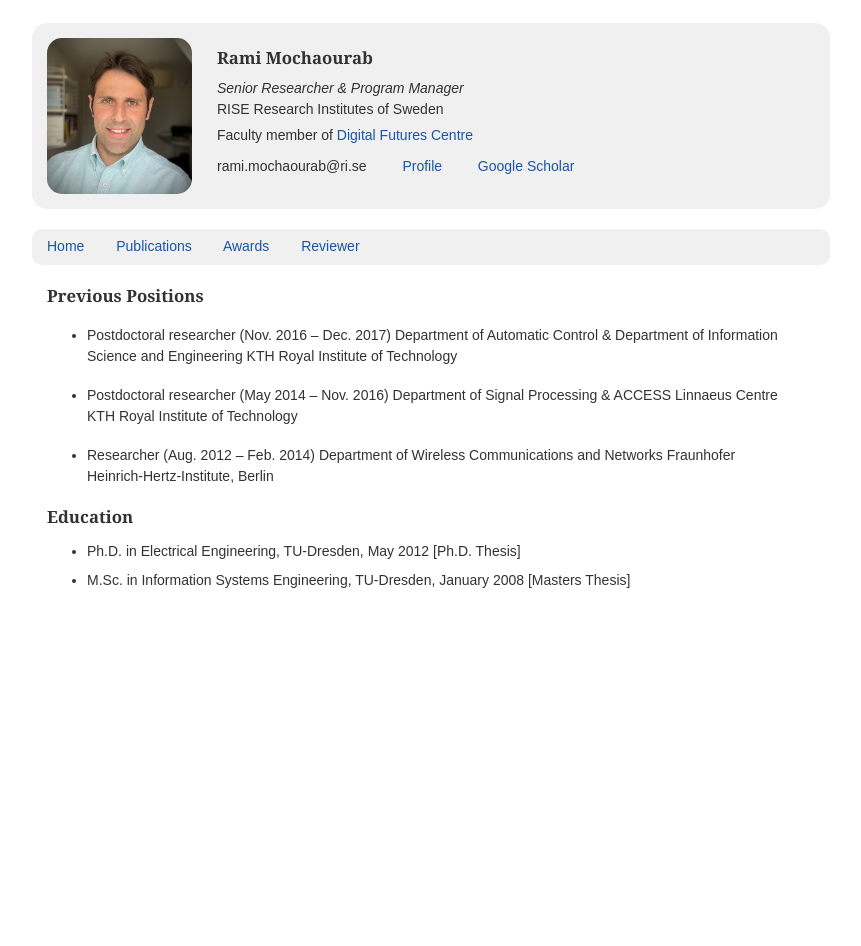
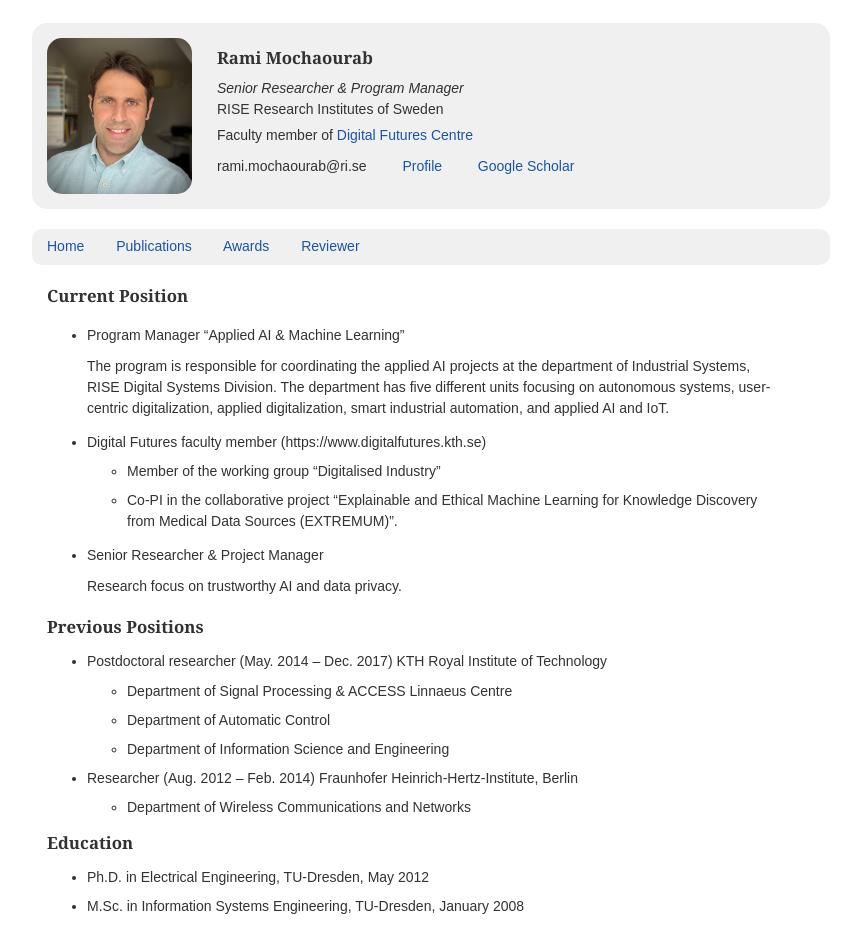
Before and after one commit to rami-mochaourab/rami-mochaourab.github.io, a Jekyll site: the page built from index.md, in a window 1280 px wide. Shown: the whole page, without its empty margins (224-1085 px from the left). Built offline with Jekyll 4.4.1, drawn with Linux system fonts in a browser that asks for light colours; before the commit the page ends 900 px from its top, so only the background shows below that.

Commit message:
update position

```diff
--- a/index.md
+++ b/index.md
@@ -2,15 +2,29 @@
 layout: default
 title: Home
 ---
+### Current Position
+
+* Program Manager "Applied AI & Machine Learning"
+
+	The program is responsible for coordinating the applied AI projects at the department of Industrial Systems, RISE Digital Systems Division. The department has five different units focusing on autonomous systems, user-centric digitalization, applied digitalization, smart industrial automation, and applied AI and IoT.
+
+* Digital Futures faculty member (https://www.digitalfutures.kth.se)
+	* Member of the working group "Digitalised Industry"
+	* Co-PI in the collaborative project "Explainable and Ethical Machine Learning for Knowledge Discovery from Medical Data Sources (EXTREMUM)".
+
+* Senior Researcher & Project Manager
+
+	Research focus on trustworthy AI and data privacy.
 
 ### Previous Positions
 
-* Postdoctoral researcher (Nov. 2016 – Dec. 2017) Department of Automatic Control & Department of Information Science and Engineering KTH Royal Institute of Technology
-
-* Postdoctoral researcher (May 2014 – Nov. 2016) Department of Signal Processing & ACCESS Linnaeus Centre KTH Royal Institute of Technology
-
-* Researcher (Aug. 2012 – Feb. 2014) Department of Wireless Communications and Networks Fraunhofer Heinrich-Hertz-Institute, Berlin
+* Postdoctoral researcher (May. 2014 – Dec. 2017) KTH Royal Institute of Technology
+	* Department of Signal Processing & ACCESS Linnaeus Centre
+	* Department of Automatic Control
+	* Department of Information Science and Engineering
+* Researcher (Aug. 2012 – Feb. 2014) Fraunhofer Heinrich-Hertz-Institute, Berlin
+	* Department of Wireless Communications and Networks
 
 ### Education
-* Ph.D. in Electrical Engineering, TU-Dresden, May 2012 [Ph.D. Thesis]
-* M.Sc. in Information Systems Engineering, TU-Dresden, January 2008 [Masters Thesis]
+* Ph.D. in Electrical Engineering, TU-Dresden, May 2012
+* M.Sc. in Information Systems Engineering, TU-Dresden, January 2008
```
